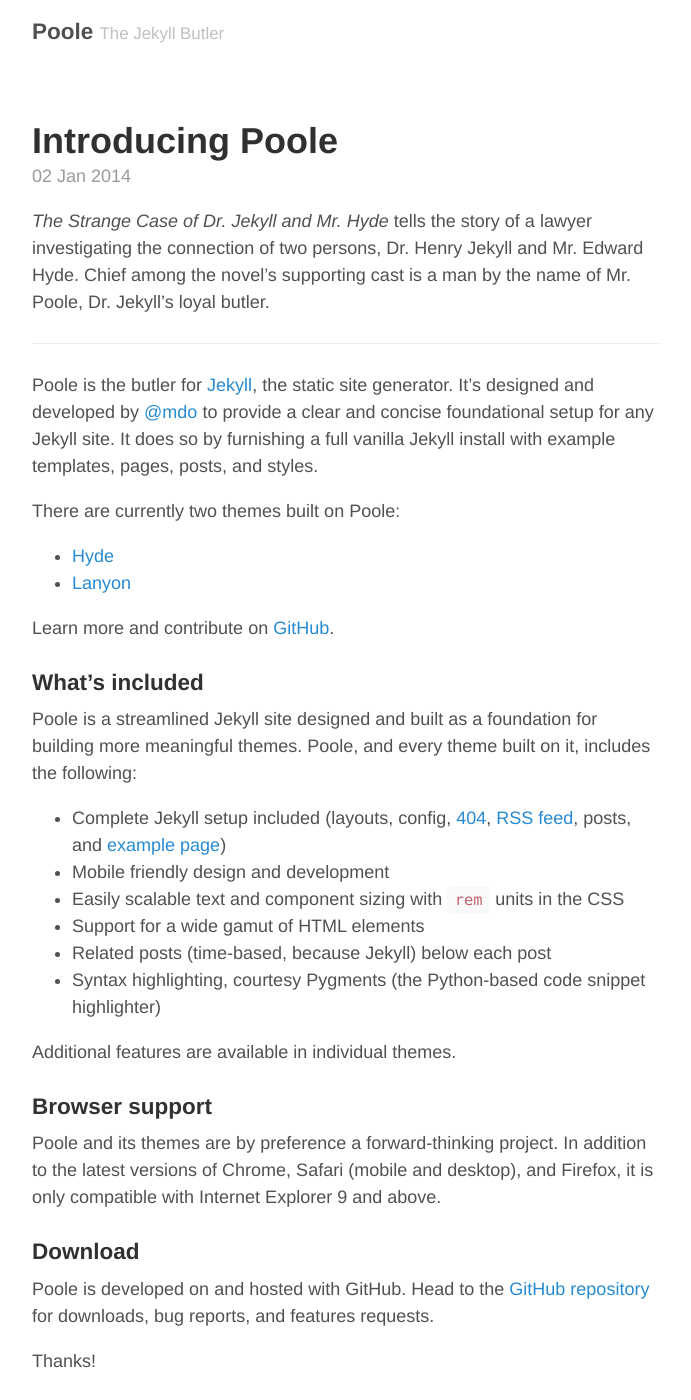
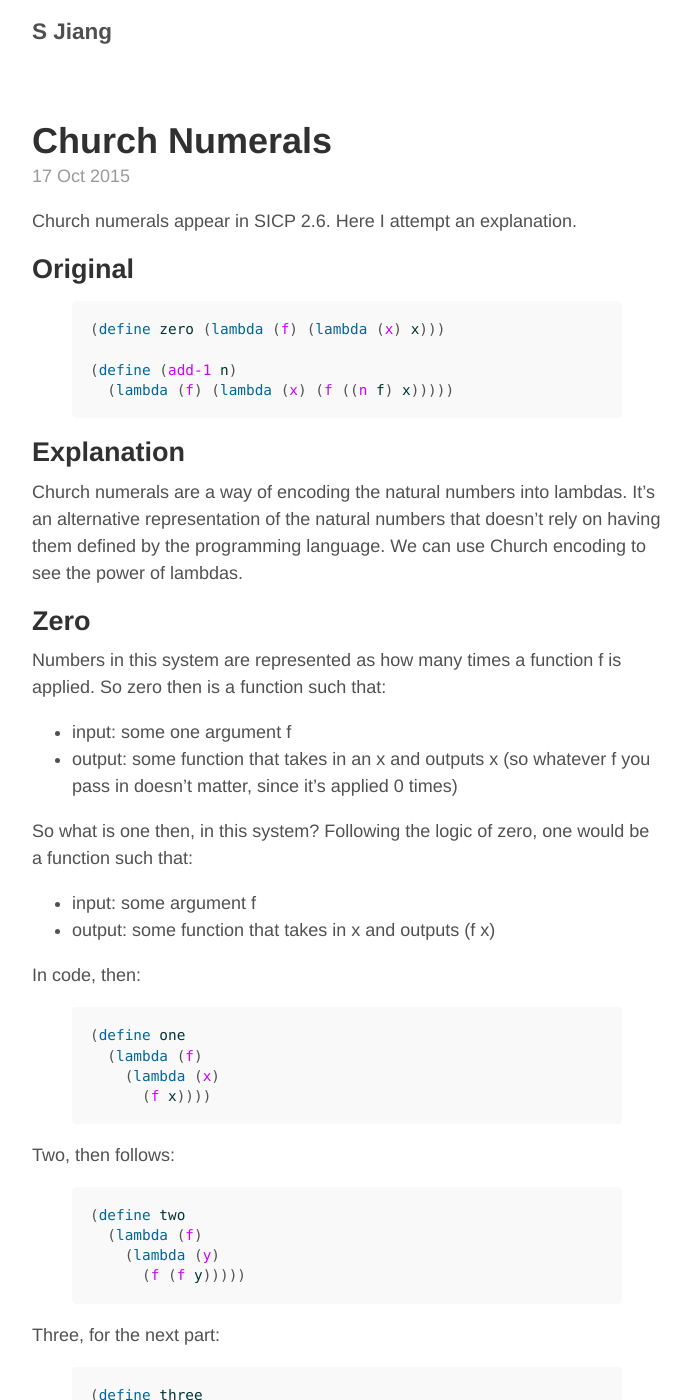
Before and after one commit to ejiang/ejiang.github.io, a Jekyll site: the page built from index.html, in a window 1280 px wide and 1400 px high. Shown: the whole window, without its empty margins (293-984 px from the left). Built offline with Jekyll 4.4.1, drawn with Linux system fonts in a browser that asks for light colours; the list of posts is cut into pages by our own code; some of the changed text lies outside the part shown.

Commit message:
new post

```diff
--- a/_config.yml
+++ b/_config.yml
@@ -5,9 +5,8 @@
 relative_permalinks: true
 
 # Setup
-title:               Poole
-tagline:             The Jekyll Butler
-url:                 http://getpoole.com
+title:               S Jiang
+url:                 http://ejiang.github.io
 paginate:            1
 baseurl:             ""
 
@@ -20,11 +19,7 @@
 
 # About/contact
 author:
-  name:              Mark Otto
-  url:               https://twitter.com/mdo
-  email:             markdotto@gmail.com
+  name:              S Jiang
 
 # Custom vars
-version:             2.0.0
-github:
-  repo:              https://github.com/poole/poole
+github:		     ejiang
--- a/_posts/2014-01-02-introducing-poole.md
+++ /dev/null
@@ -1,40 +0,0 @@
----
-layout: post
-title: Introducing Poole
----
-
-*The Strange Case of Dr. Jekyll and Mr. Hyde* tells the story of a lawyer investigating the connection of two persons, Dr. Henry Jekyll and Mr. Edward Hyde. Chief among the novel's supporting cast is a man by the name of Mr. Poole, Dr. Jekyll's loyal butler.
-
------
-
-Poole is the butler for [Jekyll](http://jekyllrb.com), the static site generator. It's designed and developed by [@mdo](https://twitter.com/mdo) to provide a clear and concise foundational setup for any Jekyll site. It does so by furnishing a full vanilla Jekyll install with example templates, pages, posts, and styles.
-
-There are currently two themes built on Poole:
-
-* [Hyde](http://hyde.getpoole.com)
-* [Lanyon](http://lanyon.getpoole.com)
-
-Learn more and contribute on [GitHub](https://github.com/poole).
-
-### What's included
-
-Poole is a streamlined Jekyll site designed and built as a foundation for building more meaningful themes. Poole, and every theme built on it, includes the following:
-
-* Complete Jekyll setup included (layouts, config, [404]({{ site.baseurl }}/404.html), [RSS feed]({{ site.baseurl }}/atom.xml), posts, and [example page]({{ site.baseurl }}/about))
-* Mobile friendly design and development
-* Easily scalable text and component sizing with `rem` units in the CSS
-* Support for a wide gamut of HTML elements
-* Related posts (time-based, because Jekyll) below each post
-* Syntax highlighting, courtesy Pygments (the Python-based code snippet highlighter)
-
-Additional features are available in individual themes.
-
-### Browser support
-
-Poole and its themes are by preference a forward-thinking project. In addition to the latest versions of Chrome, Safari (mobile and desktop), and Firefox, it is only compatible with Internet Explorer 9 and above.
-
-### Download
-
-Poole is developed on and hosted with GitHub. Head to the <a href="https://github.com/poole/poole">GitHub repository</a> for downloads, bug reports, and features requests.
-
-Thanks!
--- /dev/null
+++ b/_posts/2014-10-17-Church-Numerals.md
@@ -0,0 +1,99 @@
+---
+layout: post
+title:  "Church Numerals"
+date:   2015-10-17 03:25:51
+categories: cs
+---
+Church numerals appear in SICP 2.6. Here I attempt an explanation.
+
+## Original
+
+{% highlight scheme %}
+(define zero (lambda (f) (lambda (x) x)))
+
+(define (add-1 n)
+  (lambda (f) (lambda (x) (f ((n f) x)))))
+{% endhighlight %}
+
+## Explanation
+
+Church numerals are a way of encoding the natural numbers into lambdas. It's an alternative
+representation of the natural numbers that doesn't rely on having them defined by the programming
+language. We can use Church encoding to see the power of lambdas.
+
+## Zero
+
+Numbers in this system are represented as how many times a function f is applied. So zero then
+is a function such that:
+
+ - input: some one argument f
+ - output: some function that takes in an x and outputs x (so whatever f you pass in doesn't matter,
+    since it's applied 0 times)
+
+So what is one then, in this system? Following the logic of zero, one would be a function such that:
+
+ - input: some argument f
+ - output: some function that takes in x and outputs (f x)
+
+In code, then:
+
+{% highlight scheme %}
+(define one
+  (lambda (f)
+    (lambda (x)
+      (f x))))
+{% endhighlight %}
+
+Two, then follows:
+
+{% highlight scheme %}
+(define two
+  (lambda (f)
+    (lambda (y)
+      (f (f y)))))
+{% endhighlight %}
+
+Three, for the next part:
+
+{% highlight scheme %}
+(define three
+  (lambda (f)
+    (lambda (z)
+      (f (f (f z))))))
+{% endhighlight %}
+
+However, we can't just type this for every single number. We want to add together numbers.
+But we can't just do (two three) to add, because that gives us:
+
+{% highlight scheme %}
+(two three)
+
+(lambda (x) (three (three x)))
+
+(lambda (x) (three (lambda (z) (x (x (x z)))))) ; evaluate innermost first
+
+{% endhighlight %}
+
+We run into a type error first of all, but even if we could somehow compose them, we would actually
+be getting 6 applications instead of 5, because we would be multiplying rather than adding.
+
+So we take a look at add-1. The result of (add-1 n) takes in a number x and applies f one more time
+after applying f n times on x. Recall that (n f) is the equivalent of f^(n) in mathematics. So in
+more familiar notation, f(f^n(x)) = f^(n+1)(x).
+
+Now the final question asks, we want a definition of addition in this system. We want to add
+m and n. So in familiar notation f^m(f^n(x)) = f^(m+n)(x).
+
+So, we have a generic add:
+
+{% highlight scheme %}
+
+(define (add m n)
+  (lambda (f)
+    (lambda (x)
+      ((m f) ((n f) x)))))
+
+(((add two three) (lambda (x) (+ 1 x))) 0)
+; 5
+
+{% endhighlight %}
--- a/about.md
+++ b/about.md
@@ -3,28 +3,4 @@
 title: About
 ---
 
-<p class="message">
-  Hey there! This page is included as an example. Feel free to customize it for your own use upon downloading. Carry on!
-</p>
-
-In the novel, *The Strange Case of Dr. Jekyll and Mr. Hyde*, Mr. Poole is Dr. Jekyll's virtuous and loyal butler. Similarly, Poole is an upstanding and effective butler that helps you build Jekyll themes. It's made by [@mdo](https://twitter.com/mdo).
-
-There are currently two themes built on Poole:
-
-* [Hyde](http://hyde.getpoole.com)
-* [Lanyon](http://lanyon.getpoole.com)
-
-Learn more and contribute on [GitHub](https://github.com/poole).
-
-## Setup
-
-Some fun facts about the setup of this project include:
-
-* Built for [Jekyll](http://jekyllrb.com)
-* Developed on GitHub and hosted for free on [GitHub Pages](https://pages.github.com)
-* Coded with [Sublime Text 2](http://sublimetext.com), an amazing code editor
-* Designed and developed while listening to music like [Blood Bros Trilogy](https://soundcloud.com/maddecent/sets/blood-bros-series)
-
-Have questions or suggestions? Feel free to [open an issue on GitHub](https://github.com/poole/poole/issues/new) or [ask me on Twitter](https://twitter.com/mdo).
-
-Thanks for reading!
+CS61AS reader.
```
Also changed, not shown: _posts/2013-12-31-whats-jekyll.md (deleted, +0 -10 lines), _posts/2014-01-01-example-content.md (deleted, +0 -169 lines).
